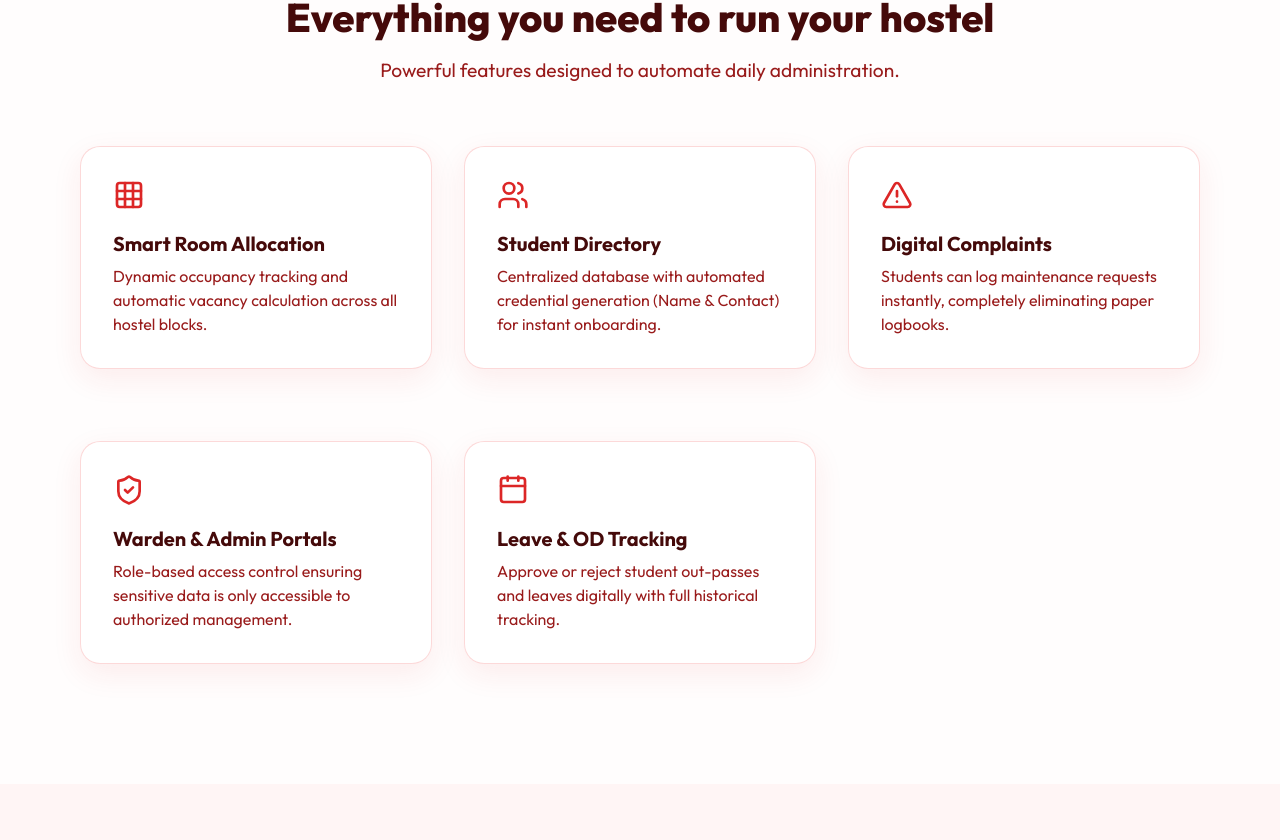
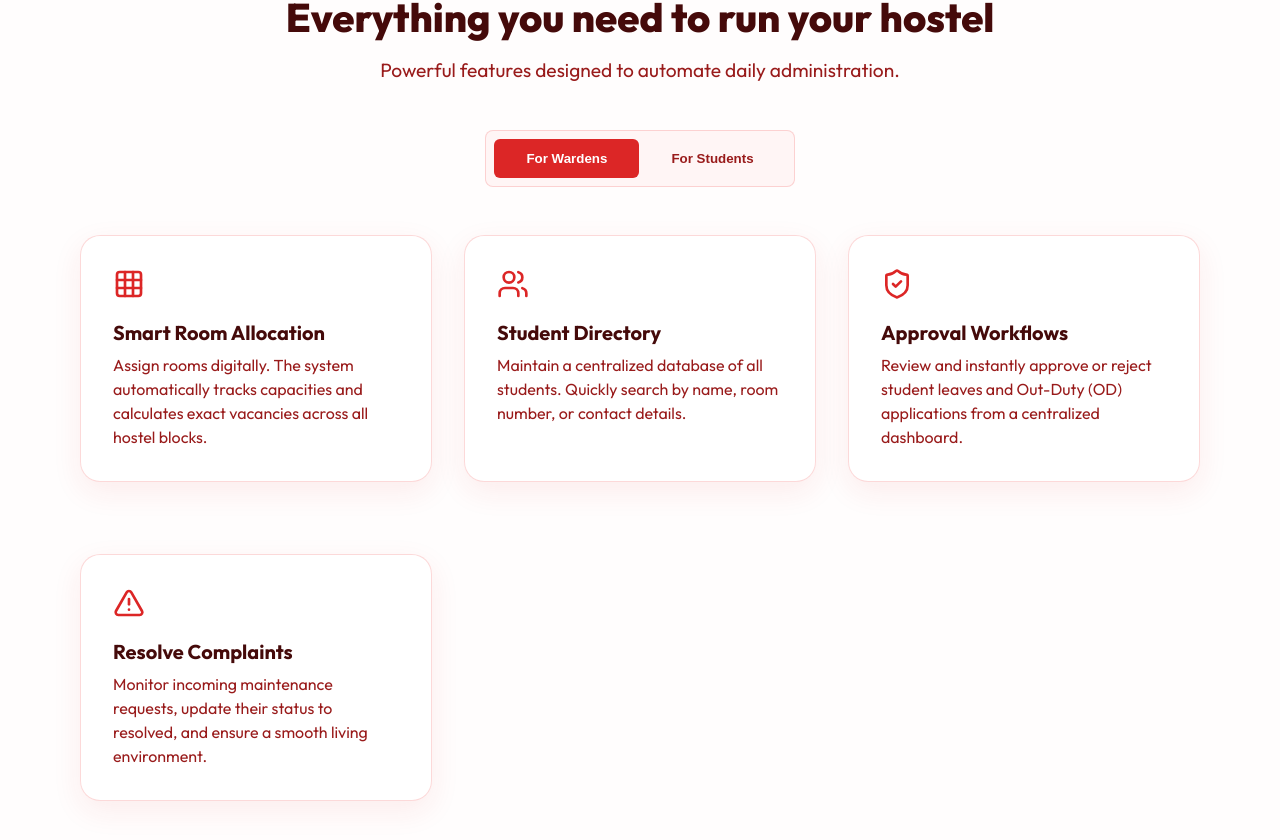
Before and after one commit to shivanistalin2006-dot/Hostel-Management-System, a React app in the folder frontend/: page / in a window 1280 px wide. Shown: the part 836-1676 px from the top of the page. Before the commit the page ends 1620 px from the top, so only its background shows below. Built offline with nearby package versions, Linux system fonts and the light colour scheme; no server answers; the HTML template or start-up script is replaced by a standard one.

Commit message:
Update features section to have Warden and Student tabs

```diff
--- a/frontend/src/pages/Landing.jsx
+++ b/frontend/src/pages/Landing.jsx
@@ -1,4 +1,4 @@
-import React, { useContext, useRef } from 'react';
+import React, { useContext, useRef, useState } from 'react';
 import { useNavigate } from 'react-router-dom';
 import { Home, Sun, Moon, ArrowRight, Grid, Users, AlertTriangle, Calendar, ShieldCheck } from 'lucide-react';
 import { ThemeContext } from '../App';
@@ -7,6 +7,7 @@ const Landing = () => {
   const navigate = useNavigate();
   const { theme, toggleTheme } = useContext(ThemeContext);
   const featuresRef = useRef(null);
+  const [activeFeatureTab, setActiveFeatureTab] = useState('warden');
 
   const scrollToFeatures = () => {
     featuresRef.current?.scrollIntoView({ behavior: 'smooth' });
@@ -76,42 +77,89 @@ const Landing = () => {
       {/* Features Section */}
       <section ref={featuresRef} style={{padding: '5rem 5rem', background: 'var(--bg-card)', borderTop: '1px solid var(--border-color)'}}>
         <div style={{maxWidth: 1400, margin: '0 auto'}}>
-          <div style={{textAlign: 'center', marginBottom: '4rem'}}>
+          <div style={{textAlign: 'center', marginBottom: '3rem'}}>
             <h2 style={{fontSize: '2.5rem', fontWeight: 800, marginBottom: '1rem', color: 'var(--text-primary)'}}>Everything you need to run your hostel</h2>
             <p style={{fontSize: '1.2rem', color: 'var(--text-secondary)'}}>Powerful features designed to automate daily administration.</p>
           </div>
 
+          <div style={{display: 'flex', justifyContent: 'center', marginBottom: '3rem'}}>
+            <div style={{display: 'inline-flex', background: 'var(--bg-main)', borderRadius: '8px', padding: '0.5rem', border: '1px solid var(--border-color)'}}>
+              <button
+                onClick={() => setActiveFeatureTab('warden')}
+                style={{
+                  padding: '0.75rem 2rem',
+                  borderRadius: '6px',
+                  border: 'none',
+                  background: activeFeatureTab === 'warden' ? 'var(--accent-primary)' : 'transparent',
+                  color: activeFeatureTab === 'warden' ? 'white' : 'var(--text-secondary)',
+                  fontWeight: 600,
+                  cursor: 'pointer',
+                  transition: 'all 0.2s'
+                }}
+              >
+                For Wardens
+              </button>
+              <button
+                onClick={() => setActiveFeatureTab('student')}
+                style={{
+                  padding: '0.75rem 2rem',
+                  borderRadius: '6px',
+                  border: 'none',
+                  background: activeFeatureTab === 'student' ? 'var(--accent-primary)' : 'transparent',
+                  color: activeFeatureTab === 'student' ? 'white' : 'var(--text-secondary)',
+                  fontWeight: 600,
+                  cursor: 'pointer',
+                  transition: 'all 0.2s'
+                }}
+              >
+                For Students
+              </button>
+            </div>
+          </div>
+
           <div style={{display: 'grid', gridTemplateColumns: 'repeat(auto-fit, minmax(300px, 1fr))', gap: '2rem'}}>
-            {/* Feature 1 */}
+            {activeFeatureTab === 'warden' ? (
+              <>
                 <div className="card" style={{padding: '2rem'}}>
                   <Grid size={32} color="var(--accent-primary)" style={{marginBottom: '1rem'}} />
                   <h3 style={{fontSize: '1.25rem', marginBottom: '0.5rem'}}>Smart Room Allocation</h3>
-              <p style={{color: 'var(--text-secondary)', lineHeight: 1.5}}>Dynamic occupancy tracking and automatic vacancy calculation across all hostel blocks.</p>
+                  <p style={{color: 'var(--text-secondary)', lineHeight: 1.5}}>Assign rooms digitally. The system automatically tracks capacities and calculates exact vacancies across all hostel blocks.</p>
                 </div>
-            {/* Feature 2 */}
                 <div className="card" style={{padding: '2rem'}}>
                   <Users size={32} color="var(--accent-primary)" style={{marginBottom: '1rem'}} />
                   <h3 style={{fontSize: '1.25rem', marginBottom: '0.5rem'}}>Student Directory</h3>
-              <p style={{color: 'var(--text-secondary)', lineHeight: 1.5}}>Centralized database with automated credential generation (Name & Contact) for instant onboarding.</p>
+                  <p style={{color: 'var(--text-secondary)', lineHeight: 1.5}}>Maintain a centralized database of all students. Quickly search by name, room number, or contact details.</p>
                 </div>
-            {/* Feature 3 */}
+                <div className="card" style={{padding: '2rem'}}>
+                  <ShieldCheck size={32} color="var(--accent-primary)" style={{marginBottom: '1rem'}} />
+                  <h3 style={{fontSize: '1.25rem', marginBottom: '0.5rem'}}>Approval Workflows</h3>
+                  <p style={{color: 'var(--text-secondary)', lineHeight: 1.5}}>Review and instantly approve or reject student leaves and Out-Duty (OD) applications from a centralized dashboard.</p>
+                </div>
                 <div className="card" style={{padding: '2rem'}}>
                   <AlertTriangle size={32} color="var(--accent-primary)" style={{marginBottom: '1rem'}} />
-              <h3 style={{fontSize: '1.25rem', marginBottom: '0.5rem'}}>Digital Complaints</h3>
-              <p style={{color: 'var(--text-secondary)', lineHeight: 1.5}}>Students can log maintenance requests instantly, completely eliminating paper logbooks.</p>
+                  <h3 style={{fontSize: '1.25rem', marginBottom: '0.5rem'}}>Resolve Complaints</h3>
+                  <p style={{color: 'var(--text-secondary)', lineHeight: 1.5}}>Monitor incoming maintenance requests, update their status to resolved, and ensure a smooth living environment.</p>
                 </div>
-            {/* Feature 4 */}
-            <div className="card" style={{padding: '2rem'}}>
-              <ShieldCheck size={32} color="var(--accent-primary)" style={{marginBottom: '1rem'}} />
-              <h3 style={{fontSize: '1.25rem', marginBottom: '0.5rem'}}>Warden & Admin Portals</h3>
-              <p style={{color: 'var(--text-secondary)', lineHeight: 1.5}}>Role-based access control ensuring sensitive data is only accessible to authorized management.</p>
-            </div>
-            {/* Feature 5 */}
+              </>
+            ) : (
+              <>
                 <div className="card" style={{padding: '2rem'}}>
                   <Calendar size={32} color="var(--accent-primary)" style={{marginBottom: '1rem'}} />
-              <h3 style={{fontSize: '1.25rem', marginBottom: '0.5rem'}}>Leave & OD Tracking</h3>
-              <p style={{color: 'var(--text-secondary)', lineHeight: 1.5}}>Approve or reject student out-passes and leaves digitally with full historical tracking.</p>
+                  <h3 style={{fontSize: '1.25rem', marginBottom: '0.5rem'}}>Request Leaves & ODs</h3>
+                  <p style={{color: 'var(--text-secondary)', lineHeight: 1.5}}>Apply for leaves and out-passes directly through the app. Track the approval status of your requests in real-time.</p>
                 </div>
+                <div className="card" style={{padding: '2rem'}}>
+                  <AlertTriangle size={32} color="var(--accent-primary)" style={{marginBottom: '1rem'}} />
+                  <h3 style={{fontSize: '1.25rem', marginBottom: '0.5rem'}}>Log Complaints</h3>
+                  <p style={{color: 'var(--text-secondary)', lineHeight: 1.5}}>Got a broken fan or a plumbing issue? Submit a maintenance ticket and track its resolution progress instantly.</p>
+                </div>
+                <div className="card" style={{padding: '2rem'}}>
+                  <Grid size={32} color="var(--accent-primary)" style={{marginBottom: '1rem'}} />
+                  <h3 style={{fontSize: '1.25rem', marginBottom: '0.5rem'}}>View Daily Menus</h3>
+                  <p style={{color: 'var(--text-secondary)', lineHeight: 1.5}}>Check the hostel mess menu for the day directly from your dashboard so you know exactly what's being served.</p>
+                </div>
+              </>
+            )}
           </div>
         </div>
       </section>
```
Lines whose indentation alone changed are shown as unchanged.
